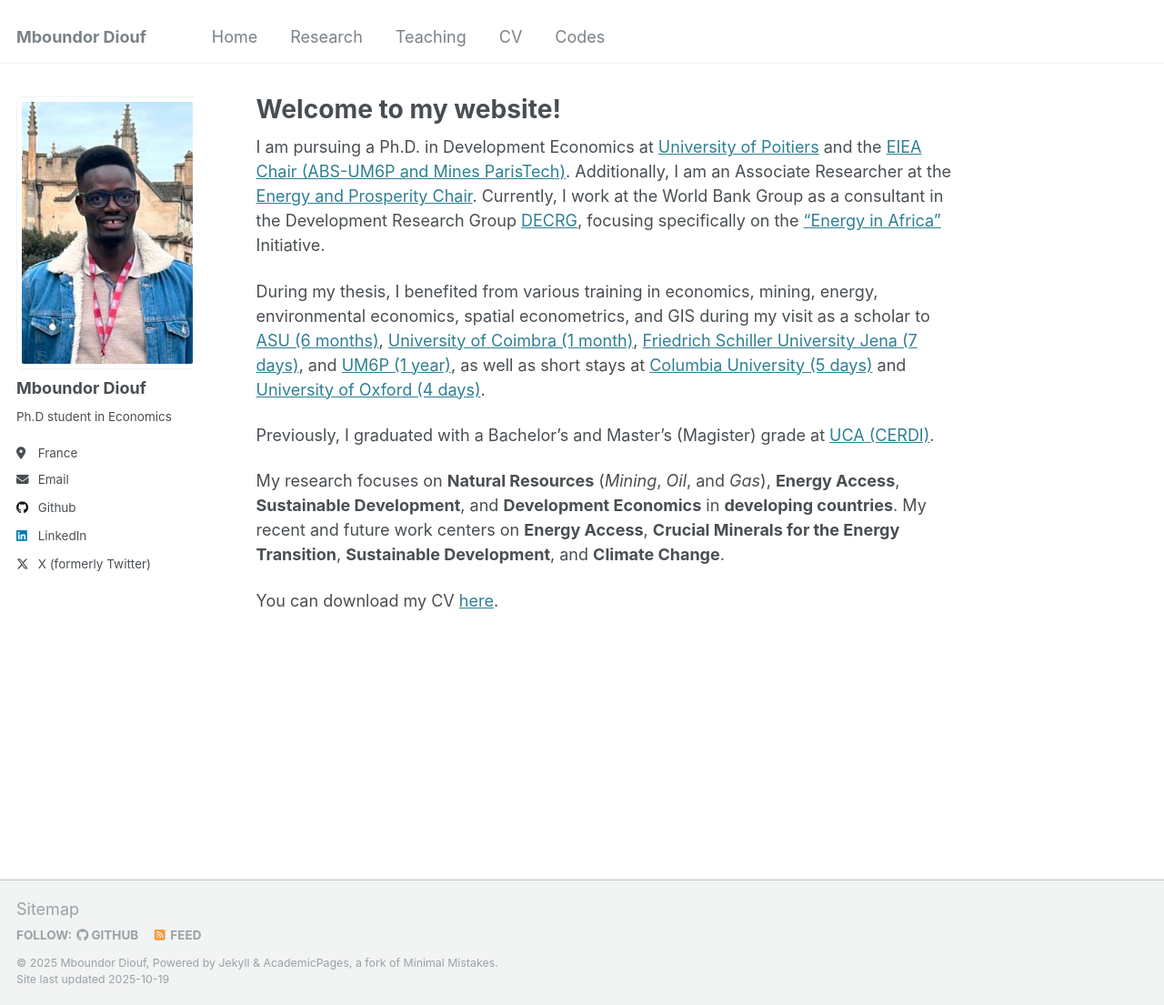
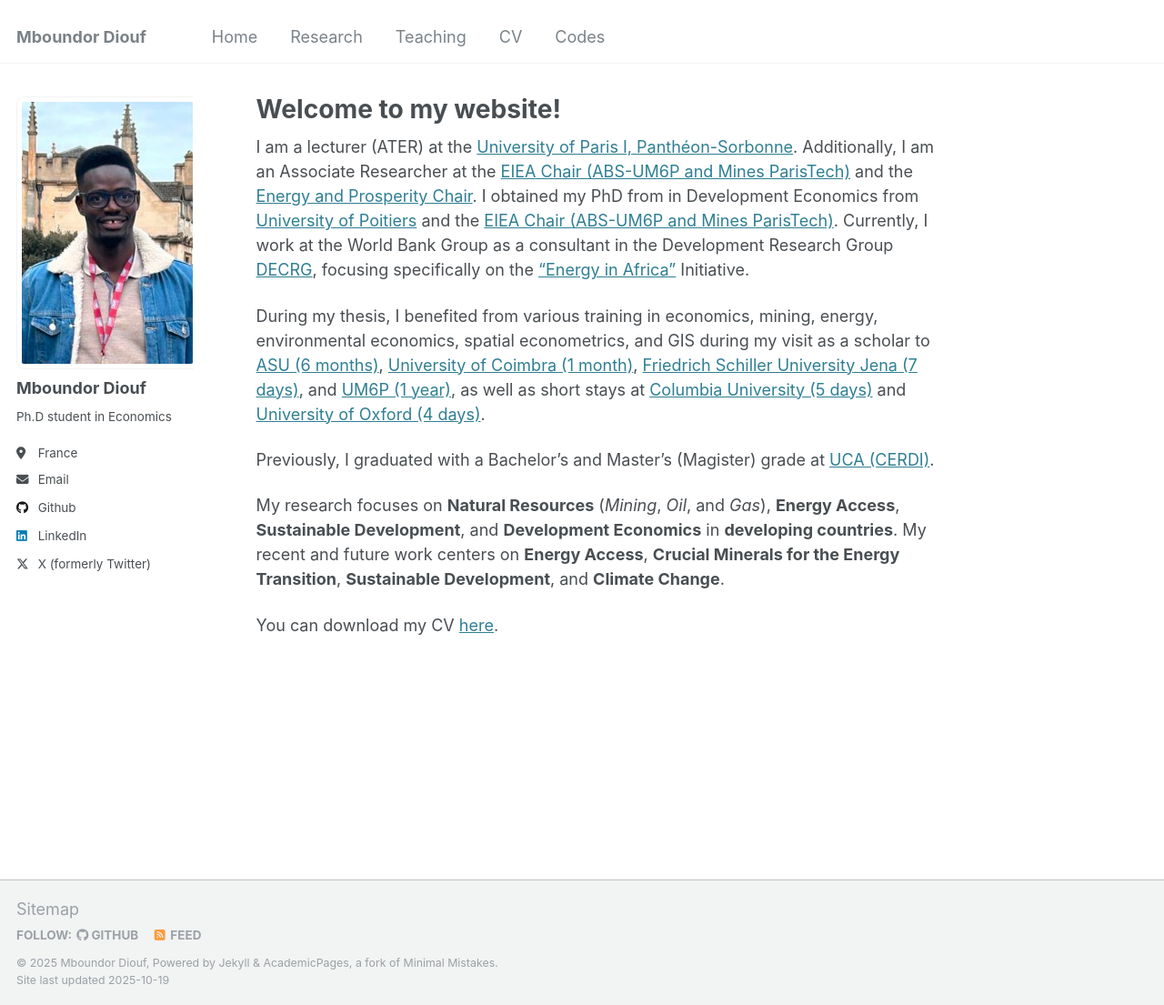
Before and after one commit to mboundordiouf/mboundordiouf.github.io, a Jekyll site: the page built from _pages/about.md, in a window 1280 px wide and 1105 px high. Shown: the whole window at 91% size. Built offline with Jekyll 4.4.1, drawn with Linux system fonts in a browser that asks for light colours.

Commit message:
Revise about page with updated professional details
Updated the about section to include current roles and education.

```diff
--- a/_pages/about.md
+++ b/_pages/about.md
@@ -9,7 +9,7 @@ redirect_from:
 ---
 
 
-I am pursuing a Ph.D. in Development Economics at [University of Poitiers](https://www.univ-poitiers.fr/) and the [EIEA Chair (ABS-UM6P and Mines ParisTech)](https://www.linkedin.com/company/eiea-um6p/). Additionally, I am an Associate Researcher at the [Energy and Prosperity Chair](http://www.chair-energy-prosperity.org/en/category/research-fellows-1/mboundor-diouf-en/). Currently, I work at the World Bank Group as a consultant in the Development Research Group [DECRG](https://www.worldbank.org/en/about/unit/unit-dec/research), focusing specifically on the ["Energy in Africa"](https://www.worldbank.org/en/about/unit/unit-dec/research/initiatives#7) Initiative.
+I am a lecturer (ATER) at the [University of Paris I, Panthéon-Sorbonne](https://www.pantheonsorbonne.fr/page-perso/mboundor.diouf%40). Additionally, I am an Associate Researcher at the [EIEA Chair (ABS-UM6P and Mines ParisTech)](https://www.linkedin.com/company/eiea-um6p/) and the [Energy and Prosperity Chair](http://www.chair-energy-prosperity.org/en/category/research-fellows-1/mboundor-diouf-en/).  I obtained my PhD from in Development Economics from [University of Poitiers](https://www.univ-poitiers.fr/) and the [EIEA Chair (ABS-UM6P and Mines ParisTech)](https://www.linkedin.com/company/eiea-um6p/). Currently, I work at the World Bank Group as a consultant in the Development Research Group [DECRG](https://www.worldbank.org/en/about/unit/unit-dec/research), focusing specifically on the ["Energy in Africa"](https://www.worldbank.org/en/about/unit/unit-dec/research/initiatives#7) Initiative.
 
 During my thesis, I benefited from various training in economics, mining, energy, environmental economics, spatial econometrics, and GIS during my visit as a scholar to [ASU (6 months)](https://www.asu.edu/), [University of Coimbra (1 month)](https://www.uc.pt/en/), [Friedrich Schiller University Jena (7 days)](https://www.uni-jena.de/en), and [UM6P (1 year)](https://www.um6p.ma/), as well as short stays at [Columbia University (5 days)](https://www.columbia.edu/) and [University of Oxford (4 days)](https://www.ox.ac.uk/).
 
```
